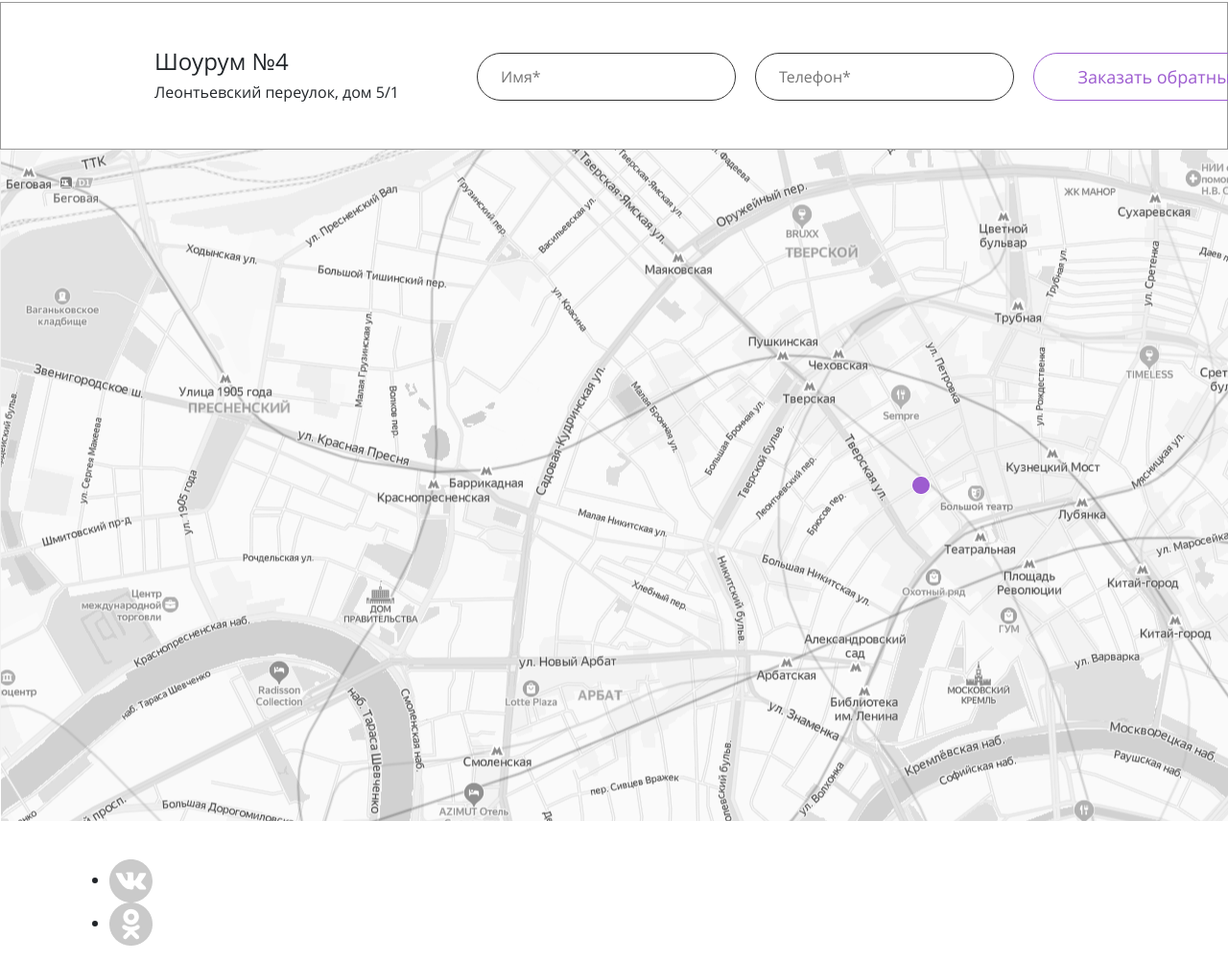
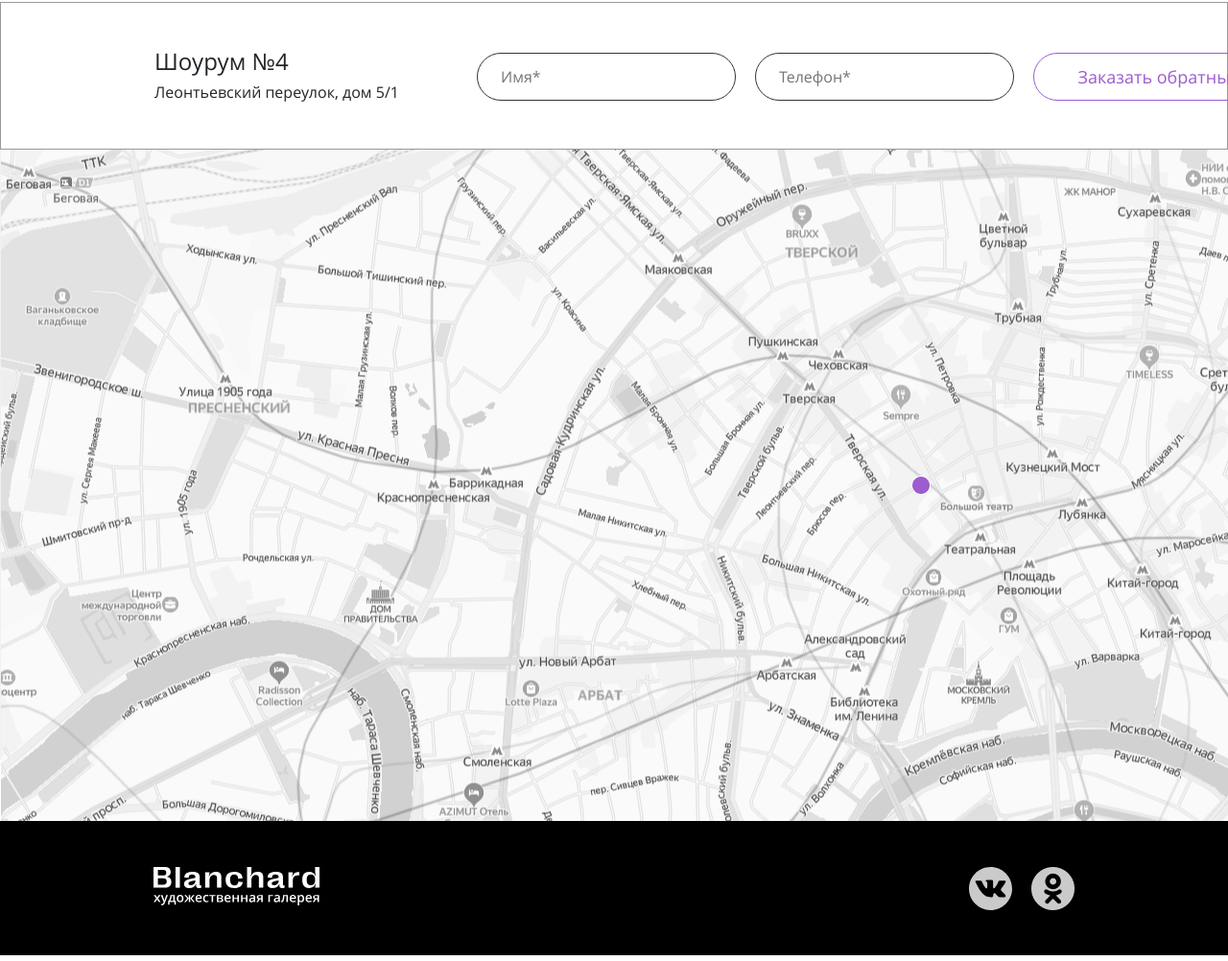
Before and after one commit to Thr0TT1e/base-html-final, a website built with Vite: page src/index.html in a window 1280 px wide. Shown: the part 4975-5977 px from the top of the page at 96% size. Built offline with nearby package versions, Linux system fonts and the light colour scheme; files whose address does not match are found by name.

Commit message:
Стилизован Футер

```diff
--- a/src/index.html
+++ b/src/index.html
@@ -1119,8 +1119,8 @@
     </main>
 
     <footer class="footer">
-      <div class="container">
-        <div class="row">
+      <div class="container-fluid">
+        <div class="row footer__block">
           <div class="footer__logo">
             <img src="./image/header/logo.svg" alt="" />
           </div>
--- a/src/sass/_union.sass
+++ b/src/sass/_union.sass
@@ -11,3 +11,4 @@
 @import "./components/doings/_doings"
 @import "./components/projects/_projects"
 @import "./components/contacts/_contacts"
+@import "./components/footer/_footer"
--- a/src/sass/components/contacts/_contacts.sass
+++ b/src/sass/components/contacts/_contacts.sass
@@ -45,6 +45,7 @@
   color: $btnHero
 
 .contacts__social
+  margin-bottom: 6px
   font-weight: 600
   font-size: 1.5rem
   line-height: 32px
--- /dev/null
+++ b/src/sass/components/footer/_footer.sass
@@ -0,0 +1,22 @@
+.footer
+  height: 140px
+  background-color: #000
+
+.footer__block
+  height: 140px
+  display: grid
+  grid-template-columns: auto auto
+  justify-content: space-between
+  align-content: center
+
+.footer__socials
+  ul
+    display: flex
+    flex-direction: row
+    margin: 0
+    padding: 0
+    gap: 20px
+    list-style: none
+    li
+      width: 45px
+      height: 45px
```
